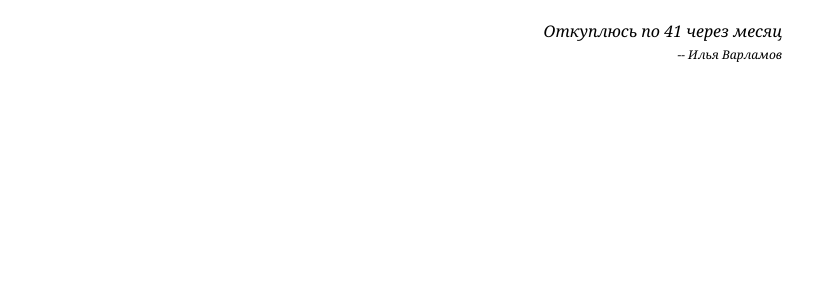
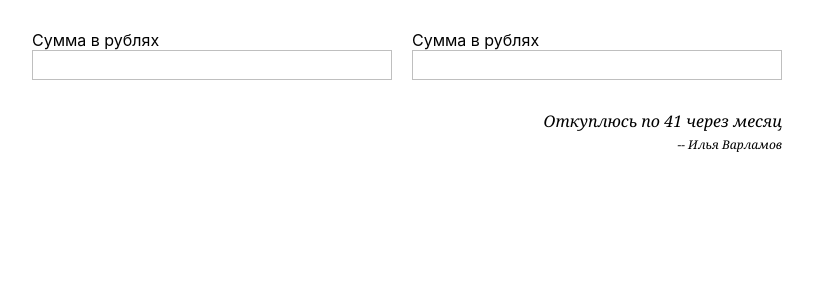
Before and after one commit to mirag0505/testing-workshop, a React (Create React App) app: page / in a window 1280 px wide. Shown: the top 300 px of the page, without its empty margins (238-1051 px from the left). Built offline with nearby package versions, Linux system fonts and the light colour scheme.

Commit message:
aaded compom\nent draft

```diff
--- a/src/App.js
+++ b/src/App.js
@@ -1,9 +1,11 @@
 import styles from "./App.module.css";
+import { Converter } from "./components/Converter";
 import { Quote } from "./components/Quote";
 
 export function App() {
   return (
     <main className={styles.main}>
+      <Converter />
       <Quote />
     </main>
   );
--- /dev/null
+++ b/src/components/Converter/Converter.js
@@ -0,0 +1,16 @@
+import styles from "./Converter.module.css";
+
+export function Converter() {
+  return (
+    <form className={styles.converter}>
+      <label>
+        Сумма в рублях
+        <input type="number" name="rub" min="0" step="1" />
+      </label>
+      <label>
+        Сумма в рублях
+        <input type="number" name="usd" min="0" step="1" />
+      </label>
+    </form>
+  );
+}
--- /dev/null
+++ b/src/components/Converter/Converter.module.css
@@ -0,0 +1,23 @@
+.converter {
+    display: flex;
+    justify-content: center;
+    margin: 20px 0;
+  }
+
+  .converter label {
+    padding: 0 10px 0;
+    width: 50%;
+  }
+
+  .converter label + label {
+    padding: 0 0 0 10px;
+  }
+
+  .converter input {
+    border: 1px solid rgba(0, 0, 0, 0.25);
+    display: block;
+    width: 100%;
+    appearance: none;
+    height: 30px;
+    padding: 0 5px;
+  }
--- /dev/null
+++ b/src/components/Converter/index.js
@@ -0,0 +1 @@
+export * from "./Converter";
```
